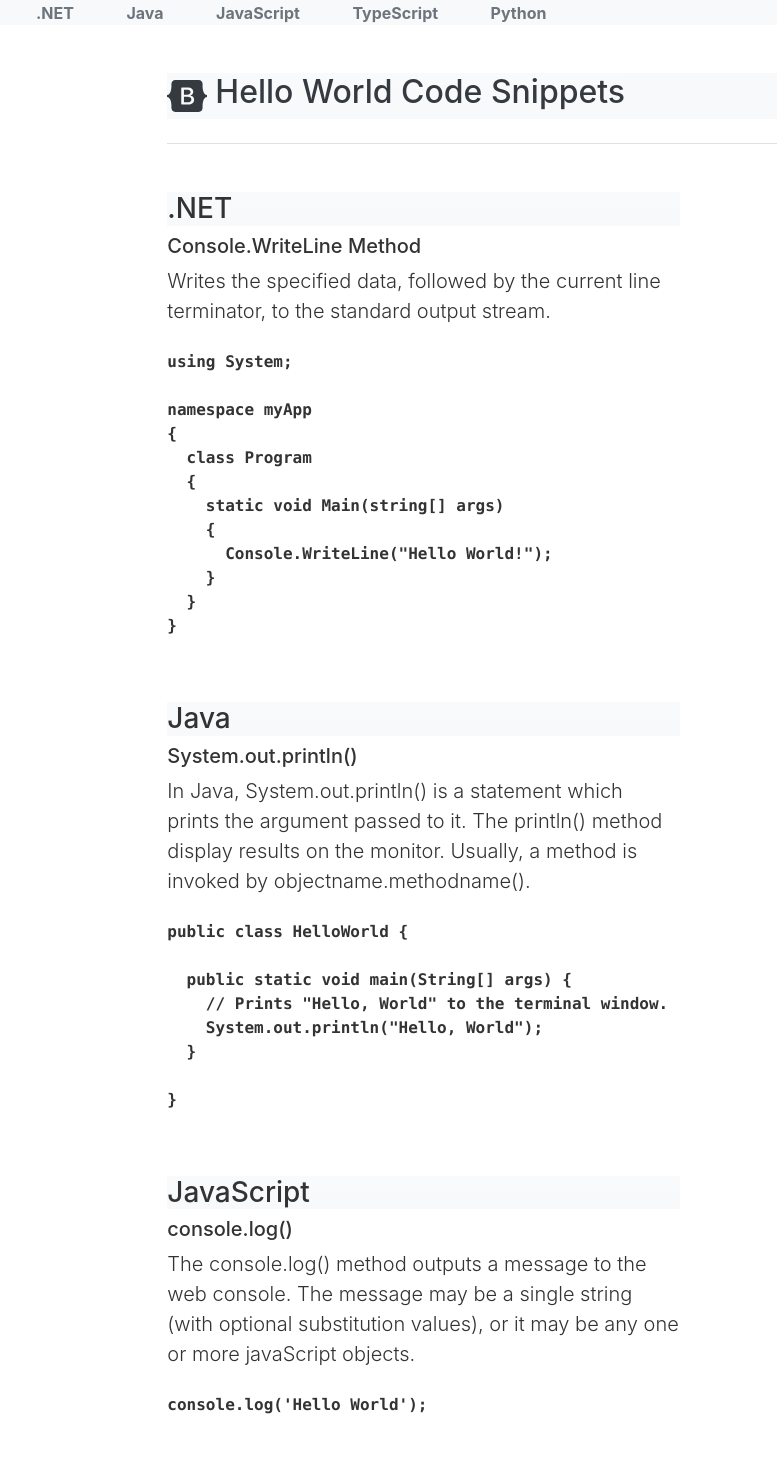
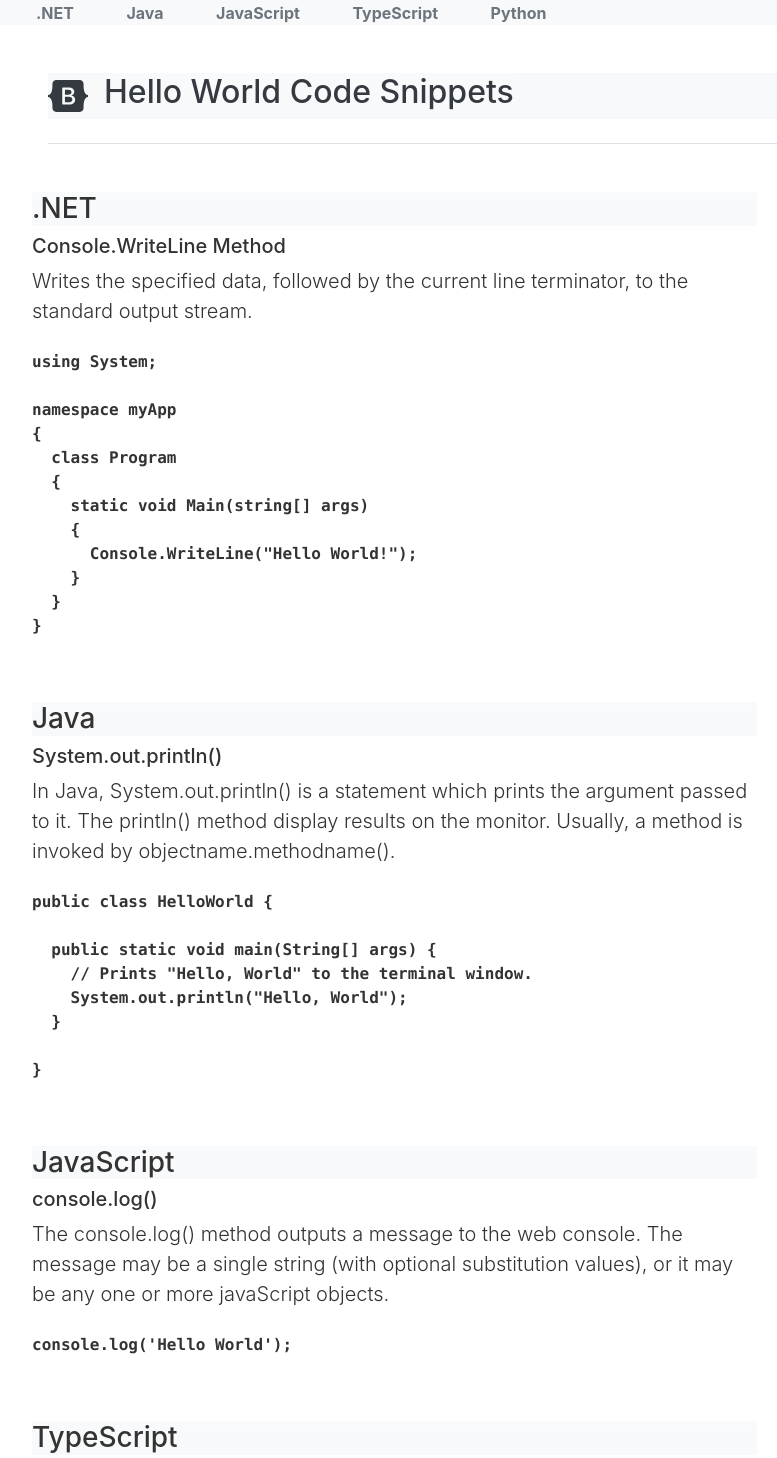
Before and after one commit to milliorn/Technical-Document, a website with bundled scripts: page index.html in a window 1280 px wide. Shown: the part 103-1561 px from the top of the page, without its empty margins (88-865 px from the left). Built offline with nearby package versions, Linux system fonts and the light colour scheme; files whose address does not match are found by name.

Commit message:
margins, paddings

```diff
--- a/index.html
+++ b/index.html
@@ -80,10 +80,8 @@
         </div>
       </nav>
     </div>
-    <main id="main-doc">
-      <div class="container-fluid">
-      <div class="col-md-8 py-5 px-3 mx-auto">
-      <header class="pb-3 mb-5 border-bottom">
+    <div id="main-doc" class="container-fluid col-md-8 py-5 px-3 mx-5">
+      <header class="pb-3 ml-5 border-bottom">
         <h1 class="h4">
           <a
             href="/"
@@ -104,11 +102,12 @@
                 fill="currentColor"
                 ></path>
             </svg>
-            <span class="h2 bg-gradient-light">Hello World Code Snippets</span>
+            <span class="h2 ml-2 bg-gradient-light">Hello World Code Snippets</span>
           </a>
         </h1>
       </header>
-      <section class="col-lg-8 px-0 main-section" id=".net">
+      </div>
+      <section class="col-lg-8 ml-5 px-5 main-section" id=".net">
         <header class="h3 bg-gradient-light">.NET</header>
         <div class="h5">Console.WriteLine Method</div>
         <div class="lead">Writes the specified data, followed by the current line terminator, to the standard output stream.</div>
@@ -129,7 +128,7 @@ namespace myApp
   </code>
   </pre>
     </section>
-    <section class="col-lg-8 px-0 main-section" id="java">
+    <section class="col-lg-8 ml-5 px-5 main-section" id="java">
       <header class="h3 bg-gradient-light">Java</header>
       <div class="h5">System.out.println()</div>
       <div class="lead">In Java, System.out.println() is a statement which prints the argument passed to it. The println() method display results on the monitor. Usually, a method is invoked by objectname.methodname().</div>
@@ -146,7 +145,7 @@ public class HelloWorld {
   </code>
   </pre>
     </section>
-    <section class="col-lg-8 px-0 main-section" id="javascript">
+    <section class="col-lg-8 ml-5 px-5 main-section" id="javascript">
       <header class="h3 bg-gradient-light">JavaScript</header>
       <div class="h5">console.log()</div>
       <div class="lead">The console.log() method outputs a message to the web console. The message may be a single string (with optional substitution values), or it may be any one or more javaScript objects.</div>
@@ -156,7 +155,7 @@ console.log('Hello World');
   </code>
   </pre>
     </section>
-    <section class="col-lg-8 px-0 main-section" id="typescript">
+    <section class="col-lg-8 ml-5 px-5 main-section" id="typescript">
       <header class="h3 bg-gradient-light">TypeScript</header>
       <div class="h5">console.log()</div>
       <div class="lead">The console.log() method outputs a message to the web console. See JavaScript above.</div>
@@ -167,7 +166,7 @@ console.log(message);
   </code>
   </pre>
     </section>
-    <section class="col-lg-8 px-0 main-section" id="python">
+    <section class="col-lg-8 ml-5 px-5 main-section" id="python">
       <header class="h3 bg-gradient-light">Python</header>
       <div class="h5">print()</div>
       <div class="lead">Print objects to the text stream file, separated by sep and followed by end. sep, end, file, and flush, if present, must be given as keyword arguments.</div>
@@ -183,6 +182,5 @@ print("Hello, World!")
       defer
       ></script>
     <script type="module" src="assets/js/starter.js" async defer></script>
-    </main>
     </body>
 </html>
```
